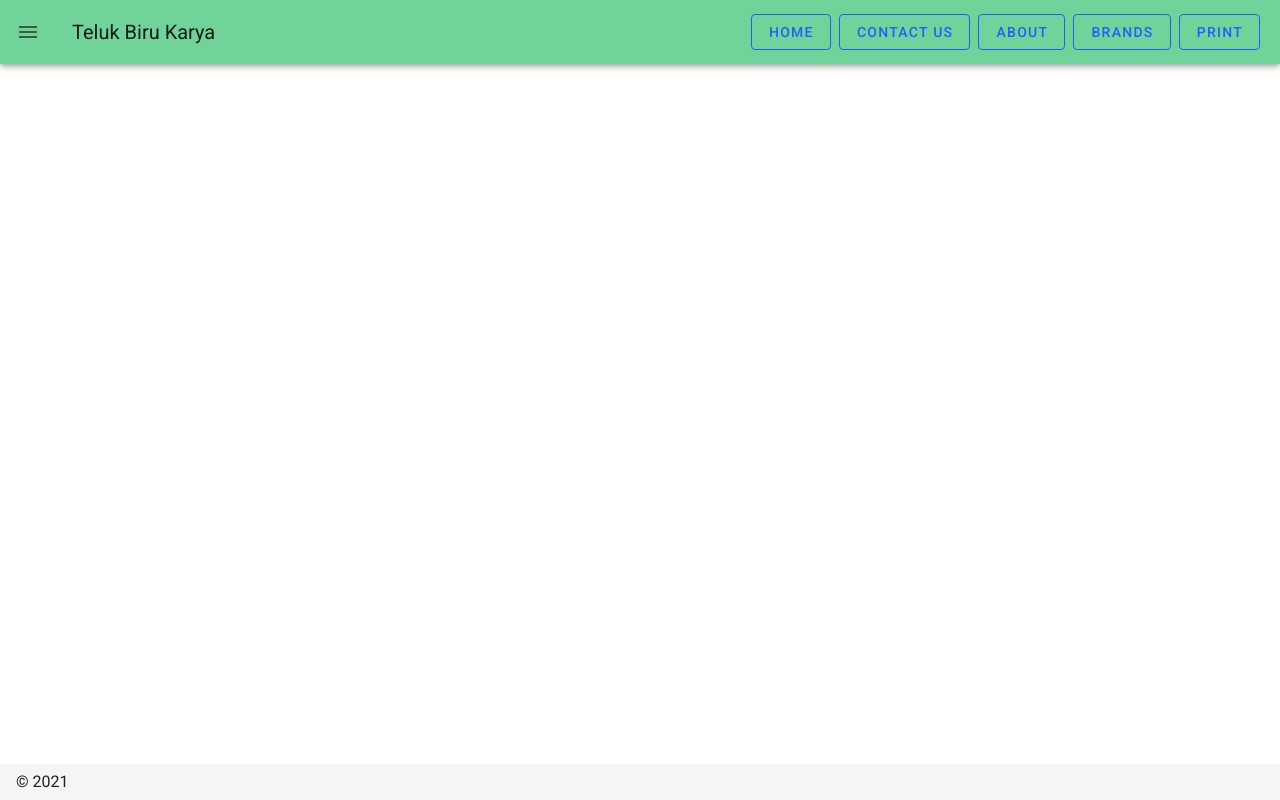
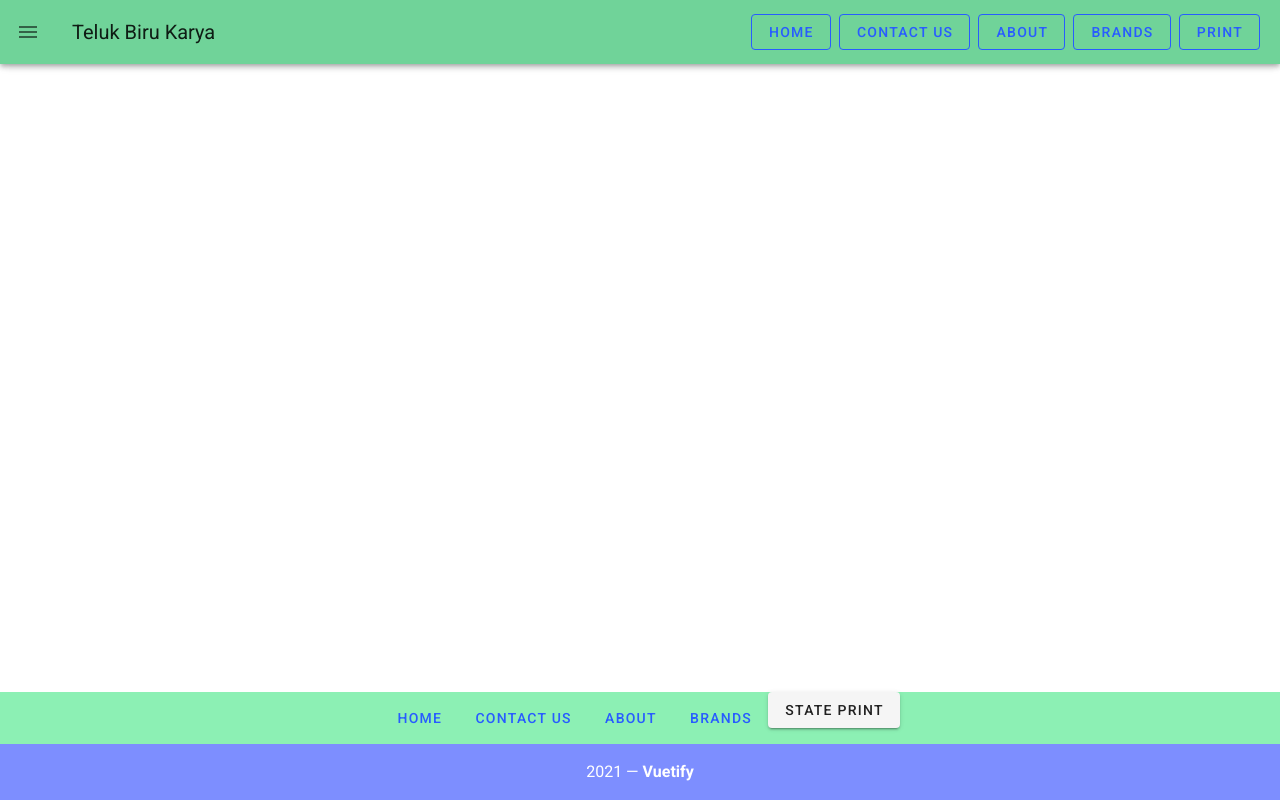
Before and after one commit to dmawardi/telukBiruKarya, a Nuxt app: page / in a window 1280 px wide. Built offline with nearby package versions, Linux system fonts and the light colour scheme.

Commit message:
footer functional with links

```diff
--- /dev/null
+++ b/components/Footer.vue
@@ -0,0 +1,71 @@
+<template>
+  <v-footer color="secondary lighten-1" padless>
+    <v-row justify="center" no-gutters>
+      <v-btn
+        v-for="link in links"
+        :key="`${link.title}=footer`"
+        color="black"
+        text
+        rounded
+        class="my-2"
+      >
+        <nuxt-link :to="link.to">
+          {{ link.title }}
+        </nuxt-link>
+      </v-btn>
+      <v-btn @click="printState">State Print</v-btn>
+      <v-col class="primary lighten-2 py-4 text-center white--text" cols="12">
+        {{ new Date().getFullYear() }} — <strong>Vuetify</strong>
+      </v-col>
+    </v-row>
+  </v-footer>
+</template>
+
+<script>
+import { mapState } from 'vuex'
+export default {
+  data() {
+    return {
+      links: [
+        {
+          icon: 'mdi-home',
+          title: 'Home',
+          to: `/${this.activeLanguage}/`,
+        },
+        {
+          icon: 'mdi-account',
+          title: 'Contact us',
+          to: `/${this.activeLanguage}/contact`,
+        },
+        {
+          icon: 'mdi-info',
+          title: 'About',
+          to: `/${this.activeLanguage}/about`,
+        },
+        {
+          icon: 'mdi-account',
+          title: 'Brands',
+          to: `/${this.activeLanguage}/brands`,
+        },
+      ],
+    }
+  },
+
+  computed: mapState({
+    currentLanguageData: (state) => state.webText.currentLanguageData,
+    activeLanguage: (state) => state.webText.activeLanguage,
+  }),
+
+  methods: {
+    printState() {
+      console.log(
+        'store active lang:',
+        this.$store.state.webText.activeLanguage
+      )
+      console.log('this component active lang:', this.activeLanguage)
+    },
+  },
+}
+</script>
+
+<style></style>
--- a/components/VuetifyLogo.vue
+++ /dev/null
@@ -1,22 +0,0 @@
-<template>
-  <img
-    class="VuetifyLogo"
-    alt="Vuetify Logo"
-    src="/vuetify-logo.svg"
-  >
-</template>
-
-<style>
-.VuetifyLogo {
-  height: 180px;
-  width: 180px;
-  transform: rotateY(560deg);
-  animation: turn 3.5s ease-out forwards 1s;
-}
-
-@keyframes turn {
-  100% {
-    transform: rotateY(0deg);
-  }
-}
-</style>
--- a/layouts/default.vue
+++ b/layouts/default.vue
@@ -16,17 +16,17 @@
         </v-list-item>
       </v-list>
     </v-navigation-drawer> -->
-    <v-footer app>
-      <span>&copy; {{ new Date().getFullYear() }}</span>
-    </v-footer>
+    <Footer />
   </v-app>
 </template>
 
 <script>
 import NavBar from '../components/NavBar.vue'
+import Footer from '@/components/Footer.vue'
 export default {
   components: {
     NavBar,
+    Footer,
   },
   data() {
     return {
```
